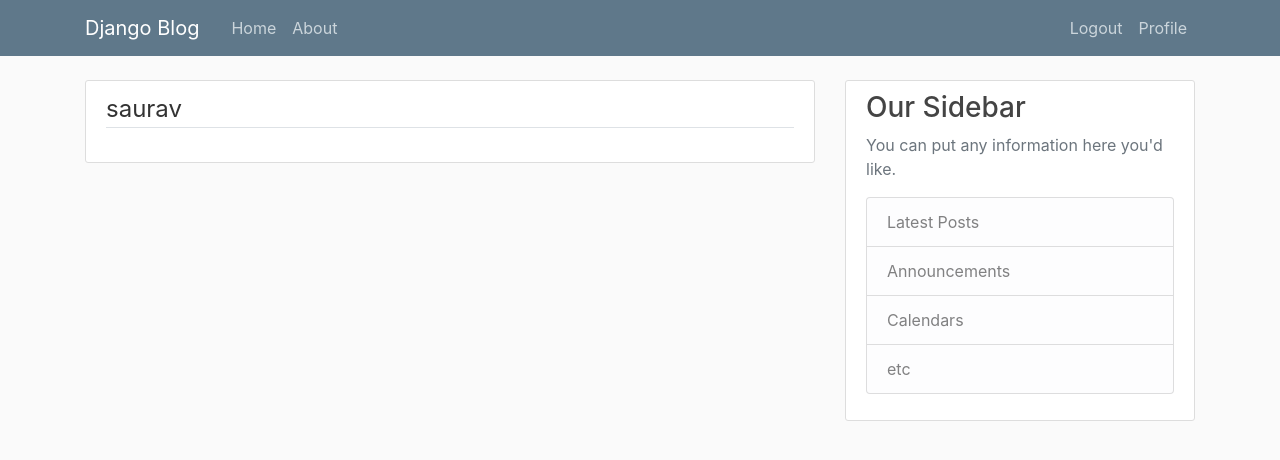
After one commit to SauravL3010/WebDev, a Django app: page /profile/ in a window 1280 px wide. The commit adds this page. Shown: the top 460 px of the page. Run offline with Django 3.2, Linux system fonts and the light colour scheme; a user stored in the database is signed in; parts of the project's set-up code (start-up, migrations or seed data) failed here and were passed over; some libraries are stand-ins or nearby versions.

Commit message:
django project

```diff
--- a/django_project/blog/templates/blog/base.html
+++ b/django_project/blog/templates/blog/base.html
@@ -36,7 +36,7 @@
                 <div class="navbar-nav">
                   {% if user.is_authenticated %}
                     <a class="nav-item nav-link" href="{% url 'logout' %}">Logout</a>
-                    <a class="nav-item nav-link" href="#">Profile</a>
+                    <a class="nav-item nav-link" href="{% url 'profile' %}">Profile</a>
                   {% else %}
                     <a class="nav-item nav-link" href="{% url 'login' %}">Login</a>
                     <a class="nav-item nav-link" href="{% url 'register' %}">Register</a>
--- a/django_project/django_project/settings.py
+++ b/django_project/django_project/settings.py
@@ -125,3 +125,4 @@ STATIC_URL = '/static/'
 CRISPY_TEMPLATE_PACK = 'bootstrap4'
 
 LOGIN_REDIRECT_URL = 'blog-home'
+LOGIN_URL = 'login'
--- a/django_project/django_project/urls.py
+++ b/django_project/django_project/urls.py
@@ -23,5 +23,6 @@ urlpatterns = [
     path('register/', user_views.register, name='register'),
     path('login/', auth_views.LoginView.as_view(template_name='users/login.html'), name='login'),
     path('logout/', auth_views.LogoutView.as_view(template_name='users/logout.html'), name='logout'),
+    path('profile/', user_views.profile, name='profile'),
     path('', include('blog.urls')),
 ]
--- a/django_project/users/templates/users/logout.html
+++ b/django_project/users/templates/users/logout.html
@@ -3,7 +3,7 @@
     <h2>You are Logged Out</h2>
     <div class='border-top pt-3'>
         <small class='text muted'>
-            <a class='' href='{% url 'login' %}'>Log In Again</a>
+            <a class='' href='{% url "login" %}'>Log In Again</a>
         </small>
     </div>
 {% endblock content %}
--- /dev/null
+++ b/django_project/users/templates/users/profile.html
@@ -0,0 +1,6 @@
+{% extends 'blog/base.html' %}
+{% block content %}
+        <div class='content-section'>
+            <legend class='border-bottom mb-4'>{{ user.username }}</legend>
+        </div>
+{% endblock content %}
--- a/django_project/users/views.py
+++ b/django_project/users/views.py
@@ -1,5 +1,6 @@
 from django.shortcuts import render, redirect
 from .forms import UserRegisterForm
+from django.contrib.auth.decorators import login_required
 from django.contrib import messages
 
 def register(request):
@@ -13,3 +14,7 @@ def register(request):
     else:
         form = UserRegisterForm()
     return render(request, 'users/register.html', {'form':form})
+
+@login_required
+def profile(request):
+    return render(request, 'users/profile.html')
```
Also changed, not shown: django_project/db.sqlite3.
